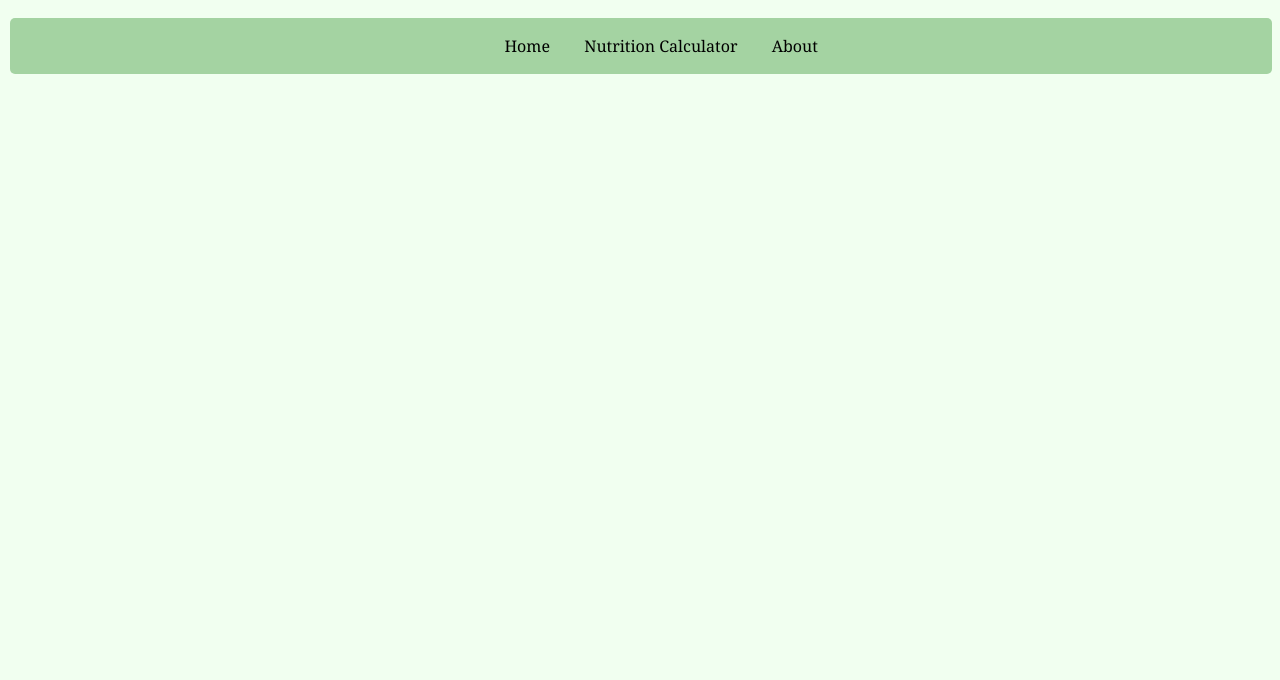
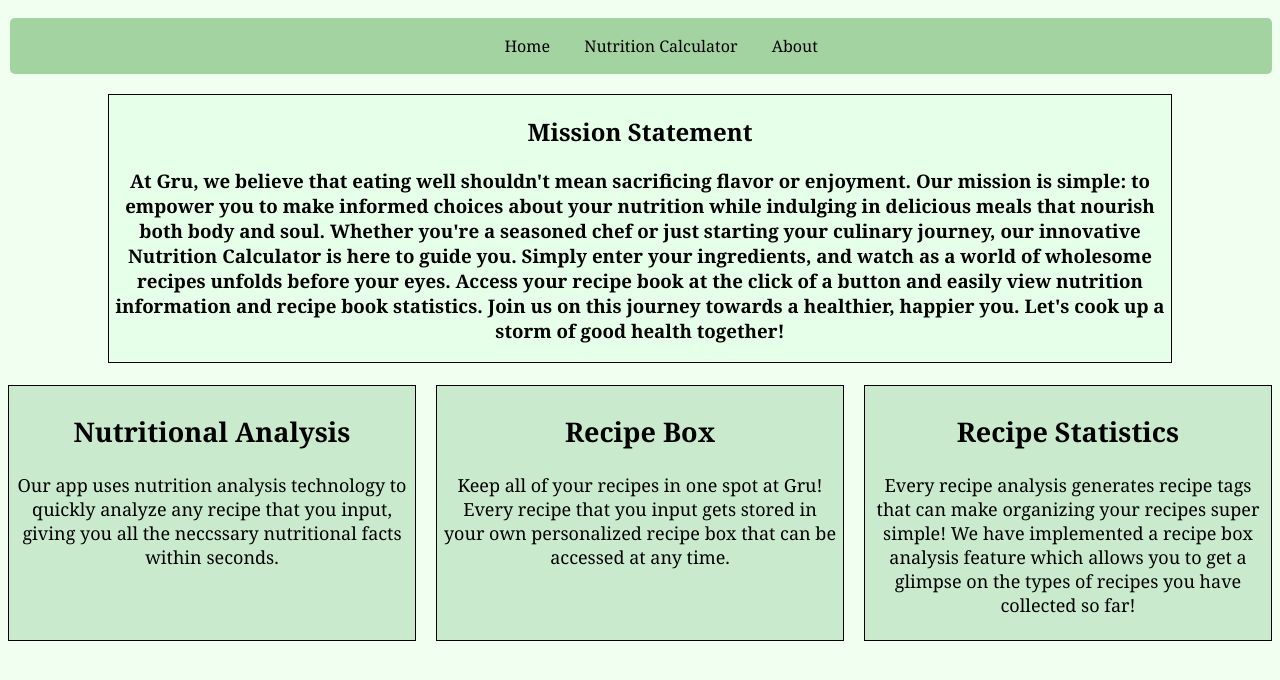
Before and after one commit to enguyen17/INST377-Nutrition-Project, a website: page public/AboutPage.html in a window 1280 px wide. Shown: the part 54-734 px from the top of the page. Drawn offline with Linux system fonts and the light colour scheme.

Commit message:
added home and about page

```diff
--- a/public/AboutPage.html
+++ b/public/AboutPage.html
@@ -23,6 +23,50 @@
     <!-- Here we can maybe add information that descibes the api and how it works,
         and add contact informaiton
     -->
+
+    <div id="about-text">
+
+        <h2>Mission Statement</h2>
+
+        <h3>
+            At Gru, we believe that eating well shouldn't mean sacrificing flavor or enjoyment.
+            Our mission is simple: to empower you to make informed choices about your nutrition while indulging
+            in delicious meals that nourish both body and soul. Whether you're a seasoned chef or just starting
+            your culinary journey, our innovative Nutrition Calculator is here to guide you. Simply enter your
+            ingredients, and watch as a world of wholesome recipes unfolds before your eyes. Access your recipe book
+            at the click of a button and easily view nutrition information and recipe book statistics.
+            Join us on this journey towards a healthier, happier you. Let's cook up a storm of good health
+            together!
+        </h3>
+
+    </div>
+
+    <br>
+
+    <div id="visit-nutrition">
+        <div id="nutrition-boxes" class="homepage-boxes">
+            <h2>Nutritional Analysis</h2>
+            <p>Our app uses nutrition analysis technology to quickly analyze any recipe that you input,
+                giving you all the neccssary nutritional facts within seconds.
+            </p>
+        </div>
+
+        <div id="nutrition-boxes" class="homepage-boxes">
+            <h2>Recipe Box</h2>
+            <p>Keep all of your recipes in one spot at Gru! Every recipe that you input gets stored in
+                your own personalized recipe box that can be accessed at any time.</p>
+        </div>
+
+        <div id="nutrition-boxes" class="homepage-boxes">
+            <h2>Recipe Statistics</h2>
+            <p>Every recipe analysis generates recipe tags that can make organizing your recipes super simple!
+                We have implemented a recipe box analysis feature which allows you to get a glimpse on the types of recipes you have collected so far!
+            </p>
+        </div>
+    </div>
+
+
+
 </body>
 
 </html>
--- a/public/Nutrition.css
+++ b/public/Nutrition.css
@@ -22,22 +22,20 @@ body{
     list-style-type: none;
 }
 
-a {
+#navItems a {
     color: black;
     text-decoration: none;
 }
 
-a:hover {
+#navItems a:hover {
     color: white;
 }
 
-.HomePageParagraph {
+.homepage-boxes {
     text-align: center;
-    margin-left: 10%;
-    width: 80%;
-    border: 3px solid;
+    border: 1px solid;
     padding: 5px;
-    background-color: white;
+    background-color: rgb(202, 234, 206);
 }
 
 #add-recipe {
@@ -69,6 +67,11 @@ a:hover {
   touch-action: manipulation;
 }
 
+.button-33 a{
+    color: green;;
+    text-decoration: none;
+}
+
 .button-33:hover {
   box-shadow: rgba(44,187,99,.35) 0 -25px 18px -14px inset,rgba(44,187,99,.25) 0 1px 2px,rgba(44,187,99,.25) 0 2px 4px,rgba(44,187,99,.25) 0 4px 8px,rgba(44,187,99,.25) 0 8px 16px,rgba(44,187,99,.25) 0 16px 32px;
   transform: scale(1.05) rotate(-1deg);
@@ -81,3 +84,33 @@ a:hover {
     color:red;
 
 }
+
+#visit-nutrition {
+    display: flex;
+    gap: 20px;
+    justify-content: space-evenly;
+}
+
+#nutrition-boxes {
+    width: 400px;
+    font-size: large;
+}
+
+#welcome-text {
+    width: 500px;
+    padding: 20px;
+}
+
+#welcome {
+    display: flex;
+    font-size: x-large;
+}
+
+#about-text {
+    text-align: center;
+    border: 1px solid;
+    background-color: rgb(230, 255, 233);
+    margin-left: 100px;
+    margin-right: 100px;
+    margin-top: 20px;
+}
```
Also changed, not shown: public/HomePage.html (+18 -14 lines).
